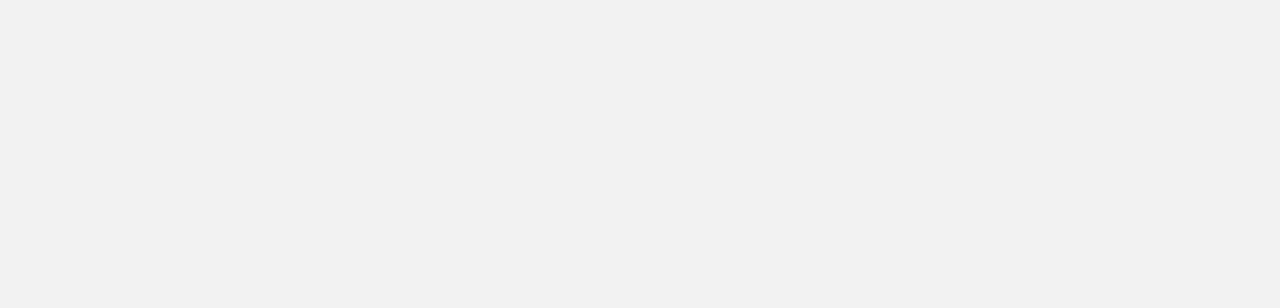
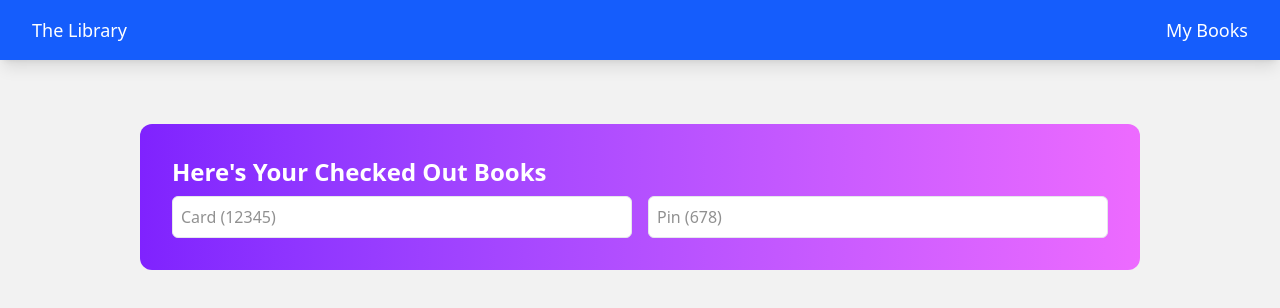
Before and after one commit to scotthaley/library-app, a React (Vite) app in the folder frontend/: page /my-books in a window 1280 px wide. Before the commit this address had no page. Shown: the top 308 px of the page. Built offline with nearby package versions, Linux system fonts and the light colour scheme.

Commit message:
frontend return books functionality

```diff
--- a/frontend/src/App.tsx
+++ b/frontend/src/App.tsx
@@ -2,6 +2,7 @@ import { QueryClient, QueryClientProvider } from "@tanstack/react-query";
 import { BrowserRouter, Route, Routes } from "react-router";
 import Home from "./routes/Home";
 import Checkout from "./routes/Checkout";
+import MyBooks from "./routes/MyBooks";
 
 const queryClient = new QueryClient();
 
@@ -12,6 +13,7 @@ function App() {
         <Routes>
           <Route path="/" element={<Home />} />
           <Route path="/checkout/:id" element={<Checkout />} />
+          <Route path="/my-books" element={<MyBooks />} />
         </Routes>
       </BrowserRouter>
     </QueryClientProvider>
--- a/frontend/src/api.ts
+++ b/frontend/src/api.ts
@@ -1,4 +1,5 @@
 interface IBook {
+  copy_id: number;
   id: number;
   name: string;
   author: string;
@@ -12,6 +13,30 @@ interface IBook {
 export const getFeaturedBooks: () => Promise<IBook[]> = async () => {
   const response = await fetch(
     `${import.meta.env.VITE_API_HOSTNAME}/api/featured`,
+  );
+  return await response.json();
+};
+
+export const getMyBooks: (
+  card: string,
+  pin: string,
+) => Promise<IBook[]> = async (card, pin) => {
+  if (card.length !== 5 || pin.length !== 3) {
+    return [];
+  }
+
+  const response = await fetch(
+    `${import.meta.env.VITE_API_HOSTNAME}/api/user/books`,
+    {
+      method: "POST",
+      headers: {
+        "Content-Type": "application/json",
+      },
+      body: JSON.stringify({
+        card,
+        pin,
+      }),
+    },
   );
   return await response.json();
 };
@@ -42,3 +67,21 @@ export const checkoutBook: (
     }),
   });
 };
+
+export const returnBook: (
+  id: number,
+  card: string,
+  pin: string,
+) => Promise<Response> = async (id, card, pin) => {
+  return fetch(`${import.meta.env.VITE_API_HOSTNAME}/api/return`, {
+    method: "POST",
+    headers: {
+      "Content-Type": "application/json",
+    },
+    body: JSON.stringify({
+      id,
+      card,
+      pin,
+    }),
+  });
+};
--- a/frontend/src/components/BookCard.tsx
+++ b/frontend/src/components/BookCard.tsx
@@ -5,10 +5,11 @@ interface IBookCardProps {
   author: string;
   id: number;
   cta: string;
-  ctaPath: string;
+  ctaPath?: string;
+  onCTA?: (id: number) => void;
 }
 
-function BookCard({ name, author, id, cta, ctaPath }: IBookCardProps) {
+function BookCard({ name, author, id, cta, ctaPath, onCTA }: IBookCardProps) {
   return (
     <div className="bg-white shadow-lg rounded-xl overflow-hidden flex flex-col">
       <div className="bg-gradient-to-b from-blue-600 to-cyan-600 h-[200px]"></div>
@@ -16,9 +17,12 @@ function BookCard({ name, author, id, cta, ctaPath }: IBookCardProps) {
         <h4 className="font-semibold grow">{name}</h4>
         <div className="mt-4">{author}</div>
         <div className="mt-4 text-right">
-          <Link to={`${ctaPath}${id}`}>
-            <button>{cta}</button>
-          </Link>
+          {ctaPath && (
+            <Link to={`${ctaPath}${id}`}>
+              <button>{cta}</button>
+            </Link>
+          )}
+          {onCTA && <button onClick={() => onCTA(id)}>{cta}</button>}
         </div>
       </div>
     </div>
--- /dev/null
+++ b/frontend/src/components/CheckedOutBooks.tsx
@@ -0,0 +1,48 @@
+import { useQuery, useQueryClient } from "@tanstack/react-query";
+import { getMyBooks, returnBook } from "../api";
+import BookCard from "./BookCard";
+import { useCallback } from "react";
+
+interface ICheckedOutBooksProps {
+  card: string;
+  pin: string;
+}
+
+function CheckedOutBooks({ card, pin }: ICheckedOutBooksProps) {
+  const { data } = useQuery({
+    queryFn: () => getMyBooks(card, pin),
+    queryKey: ["my-books", card, pin],
+  });
+
+  const queryClient = useQueryClient();
+
+  const handleReturnBook = useCallback(async (id: number) => {
+    const response = await returnBook(id, card, pin);
+    if (response.status === 200) {
+      queryClient.invalidateQueries({ queryKey: ["my-books", card, pin] });
+    } else {
+      alert(`Recieved error: ${response.status}`);
+    }
+  }, []);
+
+  return (
+    <div>
+      {data && (
+        <div className="grid grid-cols-4 gap-4 mt-6">
+          {data.map((b, i) => (
+            <BookCard
+              key={i}
+              id={b.copy_id}
+              name={b.name}
+              author={b.author}
+              cta="Return"
+              onCTA={handleReturnBook}
+            />
+          ))}
+        </div>
+      )}
+    </div>
+  );
+}
+
+export default CheckedOutBooks;
--- a/frontend/src/components/NavBar.tsx
+++ b/frontend/src/components/NavBar.tsx
@@ -3,9 +3,18 @@ import { Link } from "react-router";
 function NavBar() {
   return (
     <div className="bg-blue-600 text-white py-4 px-8 shadow-lg w-full">
-      <Link to="/">
-        <h1 className="text-lg text-white">The Library</h1>
-      </Link>
+      <div className="flex">
+        <div className="grow">
+          <Link to="/">
+            <h1 className="text-lg text-white">The Library</h1>
+          </Link>
+        </div>
+        <div>
+          <Link to="/my-books">
+            <span className="text-lg text-white">My Books</span>
+          </Link>
+        </div>
+      </div>
     </div>
   );
 }
--- /dev/null
+++ b/frontend/src/routes/MyBooks.tsx
@@ -0,0 +1,40 @@
+import { useState } from "react";
+import CheckedOutBooks from "../components/CheckedOutBooks";
+import NavBar from "../components/NavBar";
+
+function MyBooks() {
+  const [card, setCard] = useState("");
+  const [pin, setPin] = useState("");
+
+  return (
+    <div className="flex flex-col items-center">
+      <NavBar />
+      <div className="max-w-[1000px] w-full">
+        <div className="my-16 bg-gradient-to-r from-violet-600 to-fuchsia-400 rounded-xl p-8">
+          <h2 className="text-white text-2xl font-bold">
+            Here's Your Checked Out Books
+          </h2>
+          <div className="grid grid-cols-2 gap-4">
+            <input
+              className="bg-white"
+              type="text"
+              placeholder="Card (12345)"
+              value={card}
+              onChange={(e) => setCard(e.target.value)}
+            />
+            <input
+              className="bg-white"
+              type="text"
+              placeholder="Pin (678)"
+              value={pin}
+              onChange={(e) => setPin(e.target.value)}
+            />
+          </div>
+        </div>
+        <CheckedOutBooks card={card} pin={pin} />
+      </div>
+    </div>
+  );
+}
+
+export default MyBooks;
```
